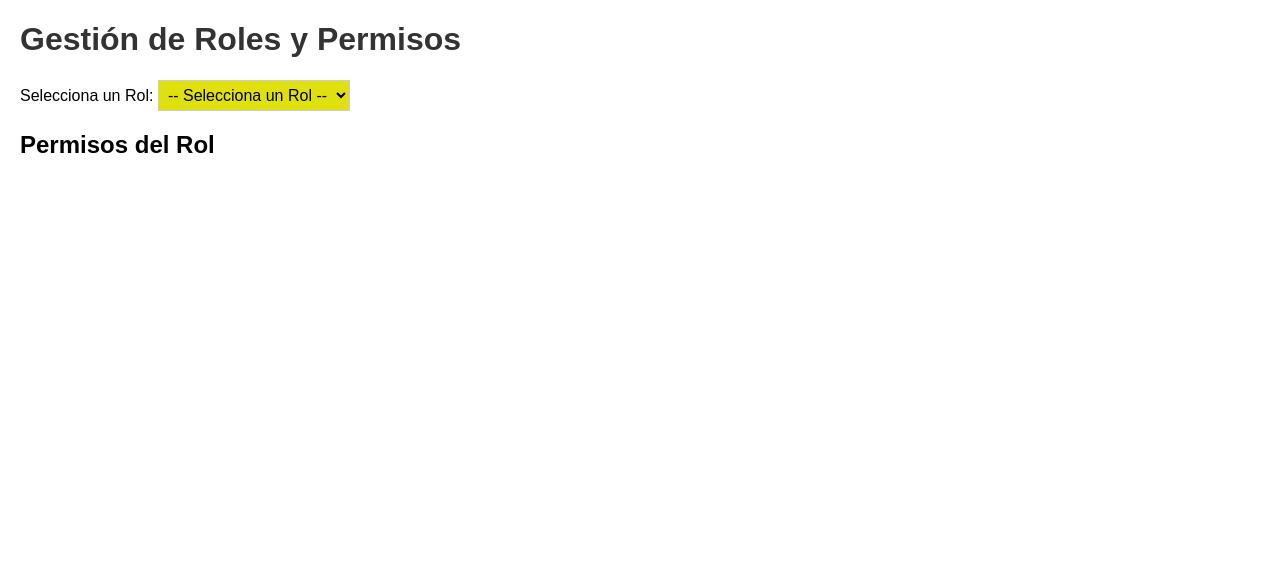
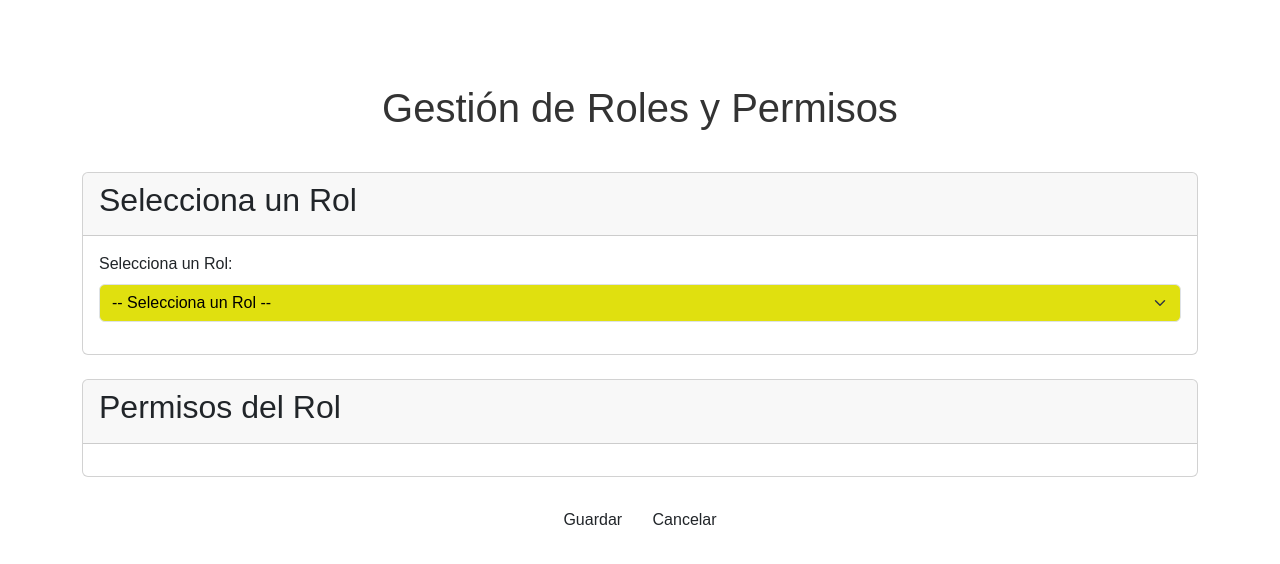
Before and after one commit to Car583-gh/proyectogit, a website: page index.html in a window 1280 px wide. Drawn offline with nearby package versions, Linux system fonts and the light colour scheme; no server answers.

Commit message:
Update index.html

```diff
--- a/index.html
+++ b/index.html
@@ -4,42 +4,72 @@
     <meta charset="UTF-8">
     <meta name="viewport" content="width=device-width, initial-scale=1.0">
     <title>Gestión de Roles y Permisos</title>
+    <!-- Bootstrap CSS -->
+    <link href="https://cdn.jsdelivr.net/npm/bootstrap@5.3.0/dist/css/bootstrap.min.css" rel="stylesheet">
     <link rel="stylesheet" href="styles.css">
 </head>
 <body>
-    <h1>Gestión de Roles y Permisos</h1>
+    <header class="text-white text-center py-3 mb-4">
+     <div class="container mt-5">
+    <h1 class="mb-0">Gestión de Roles y Permisos</h1>
+     </div>
+    </header>
+    <main class="container">
+        <script src="permisos.js"></script>
+
+<!-- Mensajes de Éxito y Error -->
+ <div id="messageContainer" class="my-4">
+    <div id="successMessage" class="alert alert-success" role="alert" style="display: none;">
+        Acción completada con éxito.
+    </div>
+    <div id="errorMessage" class="alert alert-danger" role="alert" style="display: none;">
+        Ocurrió un error. Por favor, inténtelo de nuevo. </div>
+</div>
 
     <!-- Selección de Roles -->
-    <div>
-        <label for="roles">Selecciona un Rol:</label>
-        <select id="selectRol" onchange="obtenerPermisos()">
+    <div class="card mb-4">
+        <div class="card-header">
+            <h2>Selecciona un Rol</h2>
+        </div>
+        <div class="card-body">
+            <div class="mb-3">
+        <label for="roles" class="form-label">Selecciona un Rol:</label>
+        <select id="selectRol" class="form-select" onchange="obtenerPermisos()">
             <option value="">-- Selecciona un Rol --</option>
-            <option value="admin">admin</option>
-            <option value="gerente">gerente</option>
-            <option value="colaborador">colaborador</option>
-            <option value="asistente">asistente</option>
-            <option value="supervisor">supervisor</option>
-            <option value="empleado">empleado</option>
+            <option value="1">admin</option>
+            <option value="2">gerente</option>
+            <option value="3">colaborador</option>
+            <option value="4">asistente</option>
+            <option value="5">supervisor</option>
+            <option value="6">empleado</option>
+            <option value="añadir/otro">Añadir/Otro</option>
         </select>
     </div>
+        </div>
+    </div>
 
-    <style>
-        select {
-            color: black;
-            background-color: beige;
-        }
-        option {
-            color: black;
-            background-color: azure;
-        }
-    </style>
 
     <!-- Lista de Permisos -->
-    <div id="permisosContainer">
-        <h2>Permisos del Rol</h2>
-        <ul id="listaPermisos"></ul>
+    <div class="card mb-4">
+        <div class="card-header">
+            <h2>Permisos del Rol</h2>
     </div>
+    <div class="card-body">
+        <ul id="listaPermisos" class="list-group"></ul>
+    </div>
+</div>
 
+
+    <!-- BOTONES DE ACCION -->
+    <div class="text-center my-4">
+        <button type="button" class="btn btn-custom-save" onclick="mostrarMensajeExito()">Guardar</button>
+        <button type="button" class="btn btn-custom-cancel" onclick="mostrarMensajeError()">Cancelar</button>
+    </div>
+</main>
+
+
+<!-- BOOTSTRAP JS -->
+<script src="https://cdn.jsdelivr.net/npm/bootstrap@5.3.0/dist/js/bootstrap.bundle.min.js"></script>
     <script src="script.js"></script>
 </body>
 </html>
```
